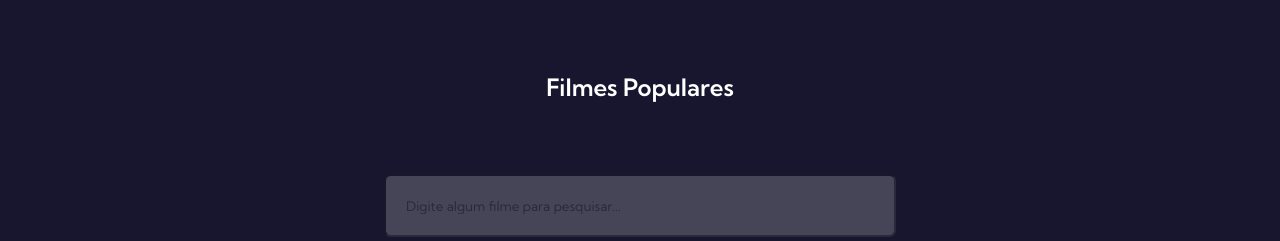
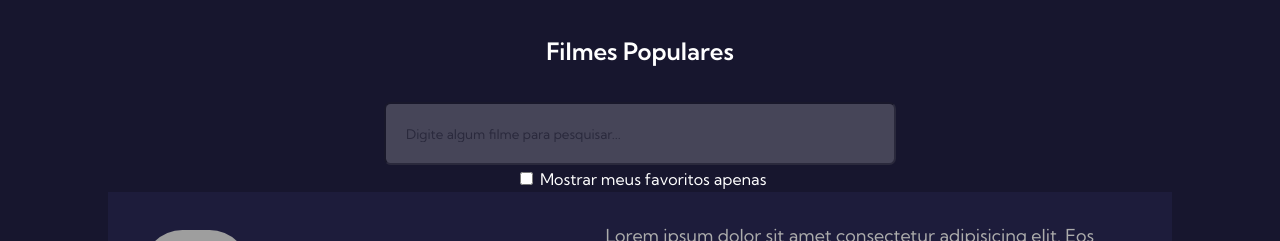
Before and after one commit to leonardo-o-s-s/popular-movies, a website built with Vite: page src/index.html in a window 1280 px wide. Shown: the top 241 px of the page. Built offline with nearby package versions, Linux system fonts and the light colour scheme; grey boxes are pictures that could not be loaded.

Commit message:
adicionando flex na classe inicio

```diff
--- a/src/styles/style.css
+++ b/src/styles/style.css
@@ -21,11 +21,13 @@ body {
 }
 
 .inicio {
-    text-align: center;
+    display: flex;
+    flex-direction: column;
+    align-items: center;
 }
 
 .inicio__titulo-principal {
-    padding: 3em 2em;
+    padding: 1.5em 2em;
     font-weight: 600;
 }
 
```
